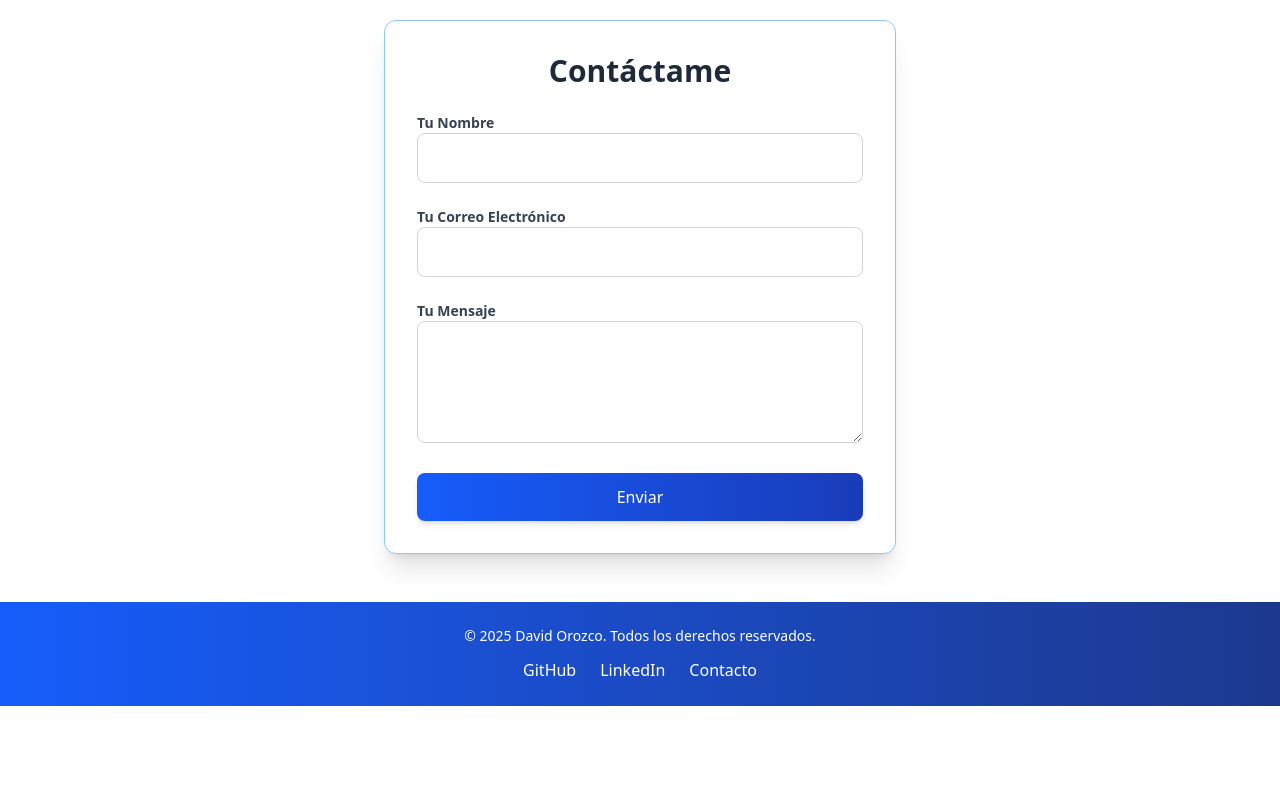
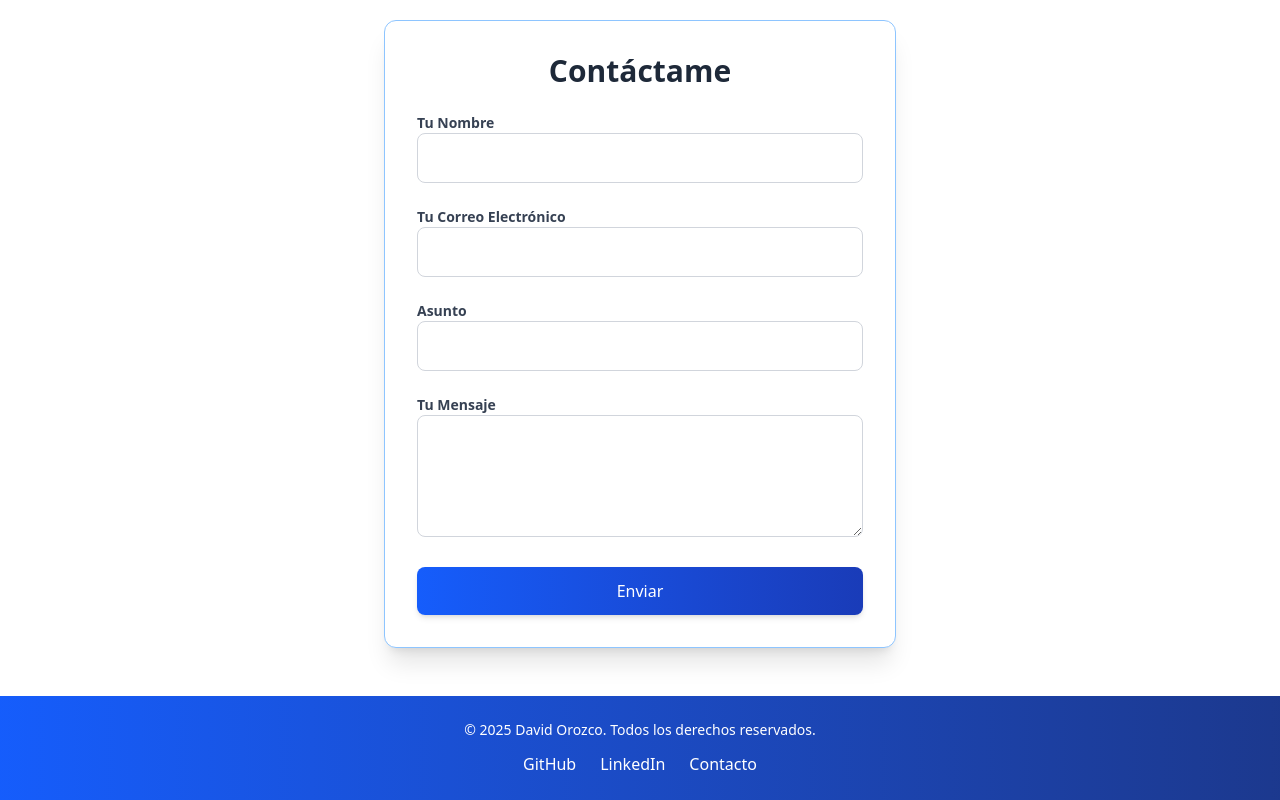
Before and after one commit to dav-sh/portfolio-react, a React (Vite) app: page / in a window 1280 px wide. Shown: the part 3076-3876 px from the top of the page. Before the commit the page ends 3782 px from the top, so only its background shows below. Built offline with nearby package versions, Linux system fonts and the light colour scheme; no server answers.

Commit message:
Add subject field to contact form

```diff
--- a/src/components/Contact.jsx
+++ b/src/components/Contact.jsx
@@ -9,6 +9,7 @@
       title: "Get in Touch",
       name: "Your Name",
       email: `Your Email`,
+      subject: "Subject",
       message: "Your Message",
       button_send: "Send",
     },
@@ -16,15 +17,17 @@
       title: "Contáctame",
       name: "Tu Nombre",
       email: "Tu Correo Electrónico",
+      subject: "Asunto",
       message: "Tu Mensaje",
       button_send: "Enviar",
     },
   };
 
   const [formData, setFormData] = useState({
-    name: "",
     email: "",
     message: "",
+    subject: "",
+    name: "",
   });
 
   const [errors, setErrors] = useState({});
@@ -90,6 +93,21 @@
           </div>
           <div>
             <label className="block text-sm font-semibold text-gray-700">
+              {text[language].subject}
+            </label>
+            <input
+              type="text"
+              name="subject"
+              className="w-full p-3 border border-gray-300 rounded-lg focus:outline-none focus:ring-2 focus:ring-blue-500"
+              value={formData.subject}
+              onChange={handleChange}
+            />
+            {errors.subject && (
+              <p className="text-red-500 text-sm">{errors.subject}</p>
+            )}
+          </div>
+          <div>
+            <label className="block text-sm font-semibold text-gray-700">
               {text[language].message}
             </label>
             <textarea
```
